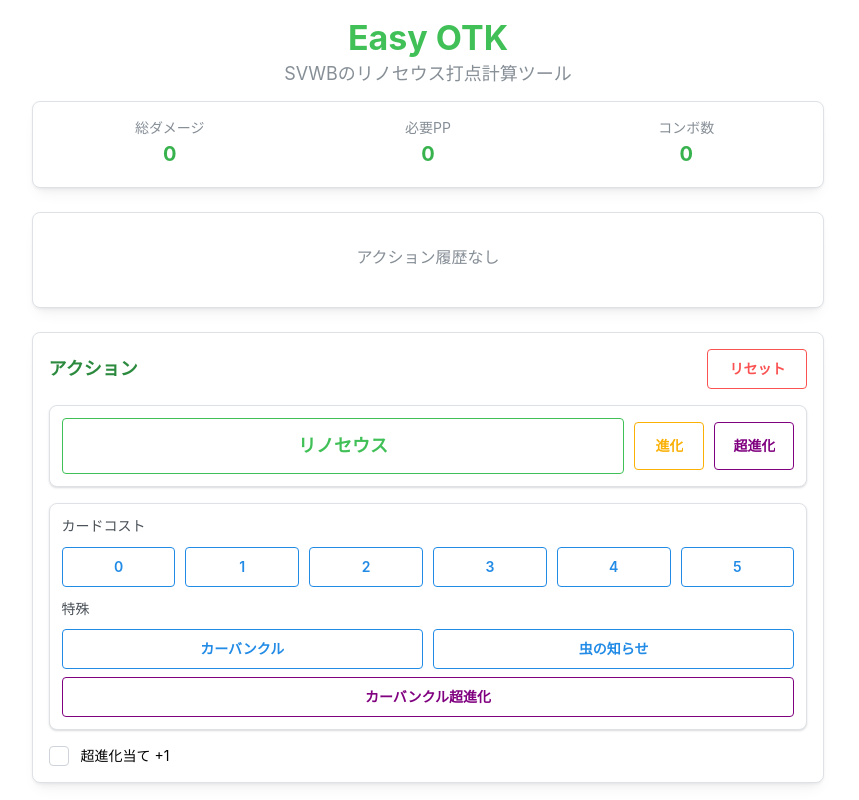
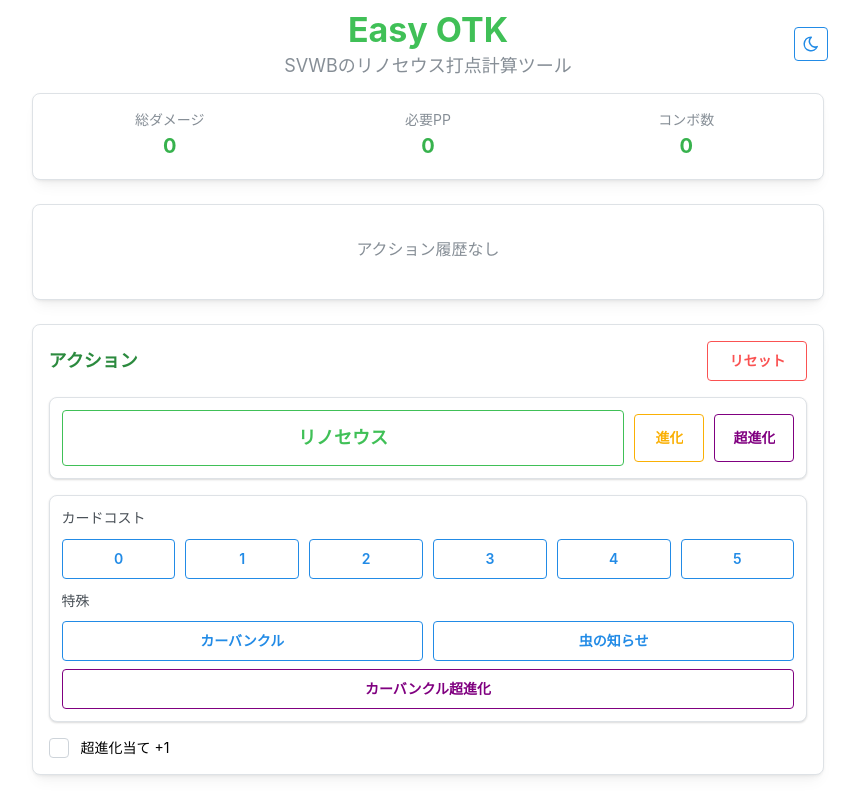
Before and after one commit to horiu/EasyOTK, a React (Vite) app: page / in a window 1280 px wide. Shown: the top 800 px of the page, without its empty margins (212-1071 px from the left). Built offline with nearby package versions, Linux system fonts and the light colour scheme.

Commit message:
ダークモード切替機能を追加し、Appコンポーネントのレイアウトを改善。不要なCSSファイルを削除。

```diff
--- a/src/App.css
+++ /dev/null
@@ -1,8 +0,0 @@
-.App {
-  text-align: center;
-}
-
-.calculator-container {
-  max-width: 400px;
-  margin: 0 auto;
-}
--- a/src/App.tsx
+++ b/src/App.tsx
@@ -1,13 +1,17 @@
 import Calculator from "./components/Calculator";
-import "./App.css";
-import { Text, Title } from "@mantine/core";
+import { ActionIcon, Text, Title, useMantineColorScheme } from "@mantine/core";
+import { IconMoon, IconSun } from "@tabler/icons-react";
 
 function App() {
+  // ダークモード切替用のhook
+  const { colorScheme, toggleColorScheme } = useMantineColorScheme();
+  const dark = colorScheme === "dark";
   return (
     <div className="min-h-screen">
-      <div className="container mx-auto px-4 py-4">
-        <header className="text-center">
-          <p className="text-gray-600">
+      <div className="container mx-auto min-h-screen max-w-4xl py-2 sm:px-4 md:px-6">
+        <header className="grid grid-cols-[1fr_10fr_1fr] items-center px-2 sm:px-4 md:px-6">
+          <div></div>
+          <div className="text-center">
             {/* タイトル */}
             <Title order={1} ta="center" c="green">
               Easy OTK
@@ -15,7 +19,18 @@ function App() {
             <Text ta="center" c="dimmed" size="lg">
               SVWBのリノセウス打点計算ツール
             </Text>
-          </p>
+          </div>
+          <div className="flex justify-end">
+            <ActionIcon
+              onClick={toggleColorScheme}
+              size="lg"
+              variant="outline"
+              color={dark ? "yellow" : "blue"}
+              aria-label="ダークモード切替"
+            >
+              {dark ? <IconSun size={18} /> : <IconMoon size={18} />}
+            </ActionIcon>
+          </div>
         </header>
 
         <main className="flex justify-center">
```
